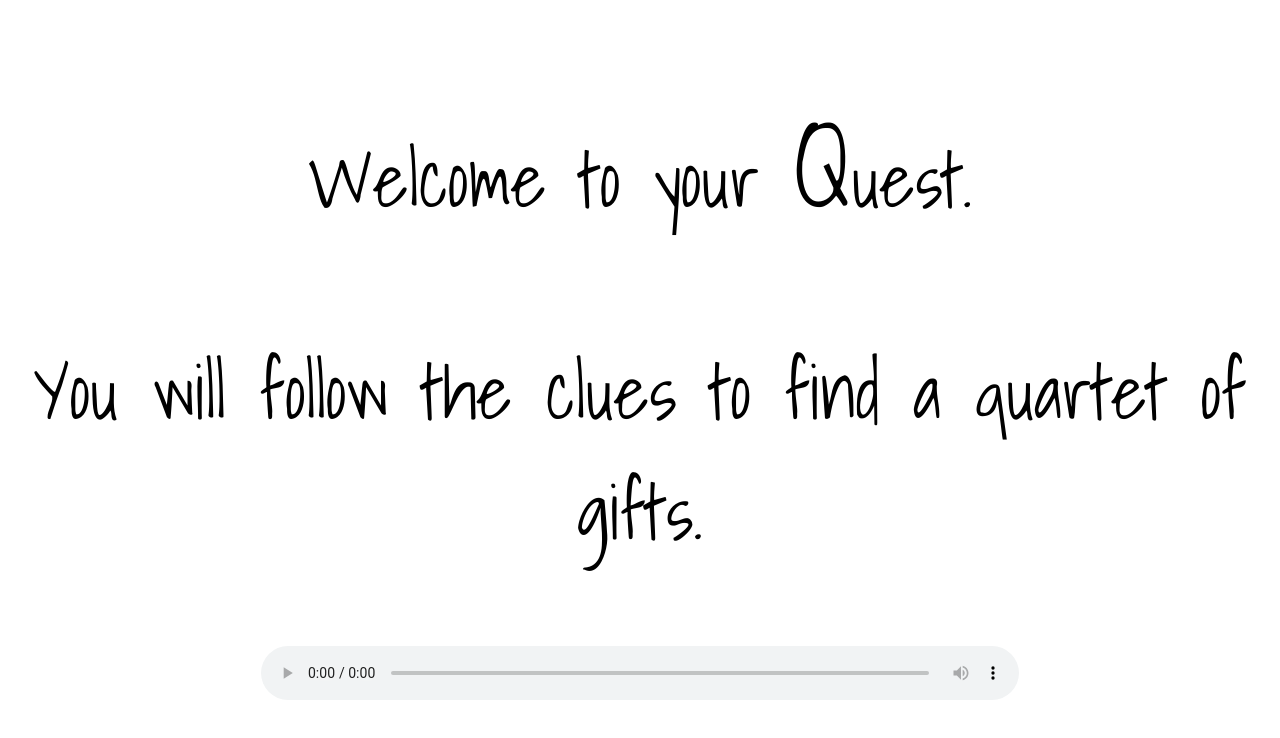
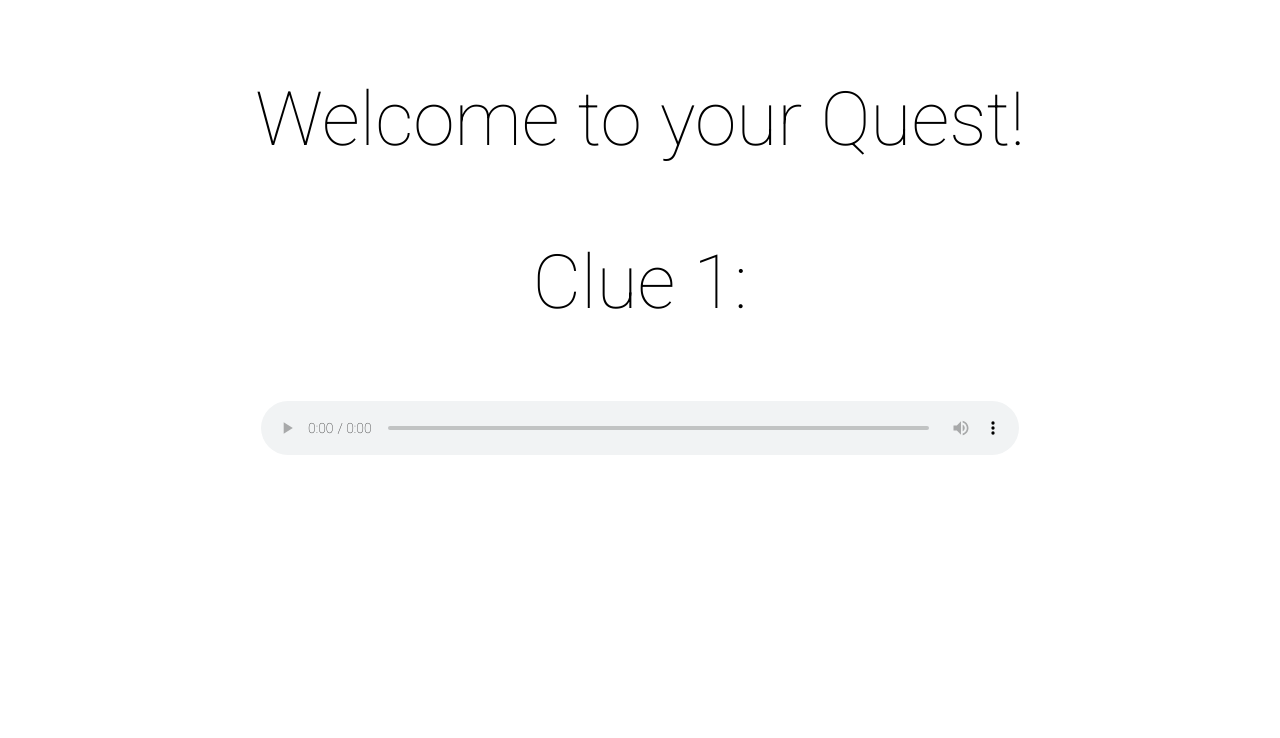
Before and after one commit to batshoes/quest, a plain HTML site: page index.html in a window 1280 px wide. Drawn offline with Linux system fonts and the light colour scheme.

Commit message:
Fix for Laura

```diff
--- a/index.html
+++ b/index.html
@@ -7,13 +7,13 @@
     <meta name="viewport" content="width=device-width, initial-scale=1.0">
     <link rel="preconnect" href="https://fonts.googleapis.com">
     <link rel="preconnect" href="https://fonts.gstatic.com" crossorigin>
-    <link href="https://fonts.googleapis.com/css2?family=Shadows+Into+Light&display=swap" rel="stylesheet">
+    <link href="https://fonts.googleapis.com/css2?family=Roboto:wght@100&display=swap" rel="stylesheet">
     <link rel="stylesheet" href="main.css">
     <title>Document</title>
 </head>
 <body>
-    <p class="center">Welcome to your <span class="q">Q</span>uest. </p>
-    <p class="center">You will follow the clues to find a <span>q</span>uartet of gifts.</p>
+    <p class="center">Welcome to your Quest! </p>
+    <p class="center">Clue 1:</p>
     <audio class="center image-center" src="quack.mp3" controls></audio>
 </body>
 </html>
--- a/main.css
+++ b/main.css
@@ -5,9 +5,10 @@
 }
 
 .center {
-    font-family: 'Shadows Into Light', cursive;
+    font-family: 'Roboto', sans-serif;
     text-align: center;
 }
+
 
 audio {
   width: 60%
@@ -16,7 +17,3 @@ audio {
 p {
     font-size: 75px;
 }
-
-.q {
-  font-size: 1.5em
-}
```
